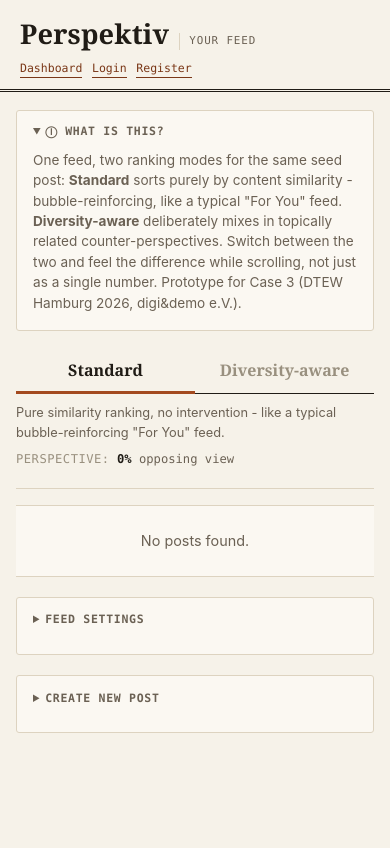
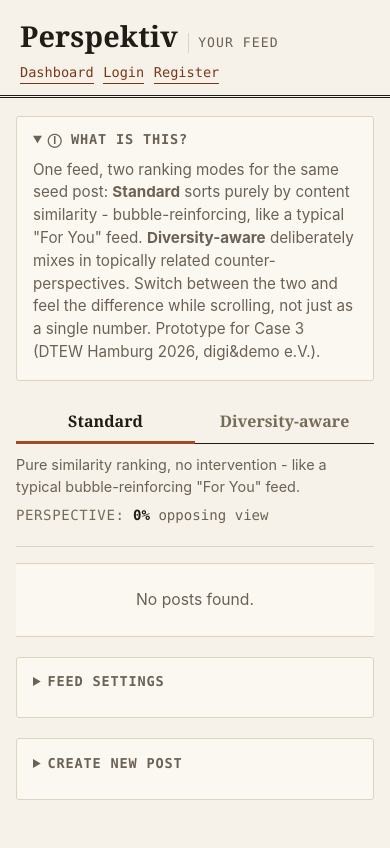
Before and after one commit to 47Felix/RasberryPI-Team-13, a Flask app: page / in a window 390 px wide, after a click on "Ⓘ WHAT IS THIS?". Before the commit the page ends 733 px from the top, so only its background shows below. Run offline with Flask 3, Linux system fonts and the light colour scheme.

Commit message:
Feed-diversity: improve text legibility on mobile and desktop (#159)
Reported live: "man kann alles nicht so gut lesen auf handy aber auch
auf pc". Two concrete, measurable problems in style.css, fixed without
touching the editorial layout/color design itself:

- Font sizes for meta/byline/label text ranged as low as 0.6rem
  (~9.6px), used for a lot of primary-feeling content (timestamps,
  scores, engagement counts), not just genuine fine print. Every
  font-size below ~0.95rem is bumped, smallest values bumped the most
  (0.6rem -> 0.78rem) to preserve the existing size hierarchy while
  raising the floor. Single-pass regex substitution keyed off each
  declaration's original value, to avoid chained double-bumps.

- --faint (used for timestamps, handles, engagement counts, comment
  toggle - all real reading content) was #99907f, ~2.9:1 contrast
  against --paper/--surface - well under the WCAG AA text minimum of
  4.5:1. Darkened to #756b58 (~4.7:1 on --paper, ~4.95:1 on --surface),
  same warm hue family, still visibly lighter than --muted.

Existing test suite unaffected (CSS-only change, 68/68 still pass).

Co-authored-by: Claude Sonnet 5 <noreply@anthropic.com>

```diff
--- a/Code/feed-diversity-prototype/static/style.css
+++ b/Code/feed-diversity-prototype/static/style.css
@@ -13,7 +13,13 @@
   --surface: #fbf8f2;
   --ink: #201c16;
   --muted: #6b6154;
-  --faint: #99907f;
+  /* Darkened from the original #99907f (2026-09-11, readability report):
+     that value only cleared ~2.9:1 contrast against --paper/--surface, well
+     under the WCAG AA text minimum of 4.5:1 - illegible in bright light or
+     on a phone, which is exactly where it was reported. #756b58 keeps the
+     same warm brownish-gray hue (still visibly lighter/lower-emphasis than
+     --muted) but clears ~4.7:1 on --paper and ~4.95:1 on --surface. */
+  --faint: #756b58;
   --line: #ddd3c0;
   --line-strong: #201c16;
 
@@ -118,7 +124,7 @@ a {
   align-items: baseline;
   gap: 0.6rem;
   font-family: var(--font-meta);
-  font-size: 0.72rem;
+  font-size: 0.85rem;
   color: var(--muted);
 }
 
@@ -129,14 +135,14 @@ a {
 
 .topbar .brand-mark {
   font-family: var(--font-display);
-  font-size: 1.7rem;
+  font-size: 1.8rem;
   font-weight: 700;
   letter-spacing: 0.005em;
 }
 
 .topbar .brand-tag {
   font-family: var(--font-meta);
-  font-size: 0.68rem;
+  font-size: 0.82rem;
   text-transform: uppercase;
   letter-spacing: 0.08em;
   color: var(--muted);
@@ -162,7 +168,7 @@ a {
 .disclosure summary {
   cursor: pointer;
   font-family: var(--font-meta);
-  font-size: 0.72rem;
+  font-size: 0.85rem;
   text-transform: uppercase;
   letter-spacing: 0.06em;
   font-weight: 600;
@@ -179,7 +185,7 @@ a {
 
 .about-text {
   color: var(--muted);
-  font-size: 0.85rem;
+  font-size: 0.95rem;
   margin: 0 0 0.9rem;
   font-family: var(--font-body);
   text-transform: none;
@@ -214,7 +220,7 @@ a {
 .tab-caption {
   margin: 0;
   padding: 0.6rem 0 0.9rem;
-  font-size: 0.8rem;
+  font-size: 0.9rem;
   color: var(--muted);
   border-bottom: 1px solid var(--line);
   margin-bottom: 1rem;
@@ -226,7 +232,7 @@ a {
   gap: 0.5rem 1.1rem;
   margin: 0.5rem 0 0.35rem;
   font-family: var(--font-meta);
-  font-size: 0.76rem;
+  font-size: 0.88rem;
 }
 
 .score-row .score-label {
@@ -753,7 +759,7 @@ a {
 
 .empty-state {
   color: var(--muted);
-  font-size: 0.9rem;
+  font-size: 0.98rem;
   padding: 1.5rem 0;
   text-align: center;
   border-top: 1px solid var(--line);
```
Also changed, not shown: other parts of Code/feed-diversity-prototype/static/style.css (+28 -28 lines).
